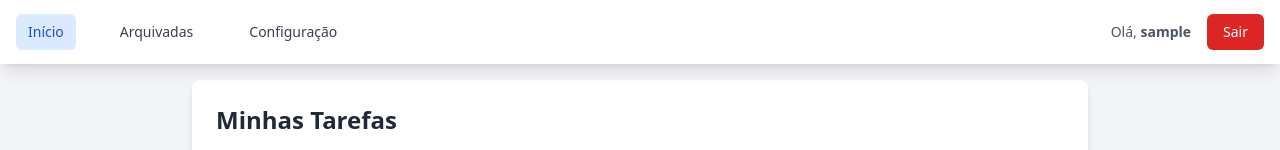
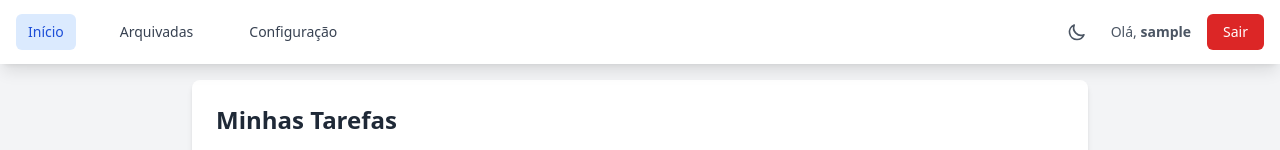
Before and after one commit to bladellano/todo-list-with-pinia, a Vue app in the folder frontend/: page / in a window 1280 px wide. Shown: the top 150 px of the page. Built offline with nearby package versions, Linux system fonts and the light colour scheme; no server answers; sample sign-in values are in the browser's storage.

Commit message:
Adiciona suporte ao modo escuro, incluindo alterações de estilo e implementação de alternância de tema na interface do usuário.

```diff
--- a/frontend/src/components/AppLayout.vue
+++ b/frontend/src/components/AppLayout.vue
@@ -1,14 +1,14 @@
 <template>
-  <div class="min-h-screen bg-gray-100">
+  <div class="min-h-screen bg-gray-100 dark:bg-gray-900 transition-colors">
     <!-- Navbar fixo no topo -->
-    <nav class="fixed top-0 left-0 right-0 bg-white shadow-lg z-50">
+    <nav class="fixed top-0 left-0 right-0 bg-white dark:bg-gray-800 shadow-lg z-50 transition-colors">
       <div class="container mx-auto px-3 md:px-4">
         <div class="flex justify-between items-center h-14 md:h-16">
           <div class="flex space-x-3 md:space-x-8">
             <router-link
               to="/"
               class="flex items-center px-2 md:px-3 py-2 rounded-md text-xs md:text-sm font-medium transition"
-              :class="isActive('/') ? 'bg-blue-100 text-blue-700' : 'text-gray-700 hover:bg-gray-100'"
+              :class="isActive('/') ? 'bg-blue-100 dark:bg-blue-900 text-blue-700 dark:text-blue-300' : 'text-gray-700 dark:text-gray-300 hover:bg-gray-100 dark:hover:bg-gray-700'"
             >
               Início
             </router-link>
@@ -16,7 +16,7 @@
             <router-link
               to="/archived"
               class="flex items-center px-2 md:px-3 py-2 rounded-md text-xs md:text-sm font-medium transition"
-              :class="isActive('/archived') ? 'bg-blue-100 text-blue-700' : 'text-gray-700 hover:bg-gray-100'"
+              :class="isActive('/archived') ? 'bg-blue-100 dark:bg-blue-900 text-blue-700 dark:text-blue-300' : 'text-gray-700 dark:text-gray-300 hover:bg-gray-100 dark:hover:bg-gray-700'"
             >
               Arquivadas
             </router-link>
@@ -24,19 +24,35 @@
             <router-link
               to="/tags"
               class="flex items-center px-2 md:px-3 py-2 rounded-md text-xs md:text-sm font-medium transition"
-              :class="isActive('/tags') ? 'bg-blue-100 text-blue-700' : 'text-gray-700 hover:bg-gray-100'"
+              :class="isActive('/tags') ? 'bg-blue-100 dark:bg-blue-900 text-blue-700 dark:text-blue-300' : 'text-gray-700 dark:text-gray-300 hover:bg-gray-100 dark:hover:bg-gray-700'"
             >
               Configuração
             </router-link>
           </div>
 
           <div class="flex items-center space-x-2 md:space-x-4">
-            <span class="text-xs md:text-sm text-gray-600 hidden sm:inline">
+            <!-- Botão de toggle de tema -->
+            <button
+              @click="themeStore.toggleTheme()"
+              class="p-2 rounded-md text-gray-600 dark:text-gray-300 hover:bg-gray-100 dark:hover:bg-gray-700 transition"
+              :title="themeStore.currentTheme === 'dark' ? 'Mudar para modo claro' : 'Mudar para modo escuro'"
+            >
+              <!-- Ícone Sol (Light mode) -->
+              <svg v-if="themeStore.currentTheme === 'dark'" class="w-5 h-5" fill="none" stroke="currentColor" viewBox="0 0 24 24">
+                <path stroke-linecap="round" stroke-linejoin="round" stroke-width="2" d="M12 3v1m0 16v1m9-9h-1M4 12H3m15.364 6.364l-.707-.707M6.343 6.343l-.707-.707m12.728 0l-.707.707M6.343 17.657l-.707.707M16 12a4 4 0 11-8 0 4 4 0 018 0z"></path>
+              </svg>
+              <!-- Ícone Lua (Dark mode) -->
+              <svg v-else class="w-5 h-5" fill="none" stroke="currentColor" viewBox="0 0 24 24">
+                <path stroke-linecap="round" stroke-linejoin="round" stroke-width="2" d="M20.354 15.354A9 9 0 018.646 3.646 9.003 9.003 0 0012 21a9.003 9.003 0 008.354-5.646z"></path>
+              </svg>
+            </button>
+
+            <span class="text-xs md:text-sm text-gray-600 dark:text-gray-300 hidden sm:inline">
               Olá, <span class="font-semibold">{{ authStore.user?.username }}</span>
             </span>
             <button
               @click="handleLogout"
-              class="px-2 md:px-4 py-1.5 md:py-2 text-xs md:text-sm font-medium text-white bg-red-600 rounded-md hover:bg-red-700 transition"
+              class="px-2 md:px-4 py-1.5 md:py-2 text-xs md:text-sm font-medium text-white bg-red-600 dark:bg-red-700 rounded-md hover:bg-red-700 dark:hover:bg-red-800 transition"
             >
               Sair
             </button>
@@ -53,12 +69,20 @@
 </template>
 
 <script setup>
+import { onMounted } from 'vue'
 import { useRouter, useRoute } from 'vue-router'
 import { useAuthStore } from '../stores/auth'
+import { useThemeStore } from '../stores/theme'
 
 const router = useRouter()
 const route = useRoute()
 const authStore = useAuthStore()
+const themeStore = useThemeStore()
+
+// Inicializar tema ao montar o componente
+onMounted(() => {
+  themeStore.initTheme()
+})
 
 function isActive(path) {
   return route.path === path
--- a/frontend/src/components/TodoItem.vue
+++ b/frontend/src/components/TodoItem.vue
@@ -1,16 +1,16 @@
 <template>
   <div
-    class="bg-white border border-gray-200 rounded-lg p-3 md:p-4 hover:shadow-md transition"
+    class="bg-white dark:bg-gray-800 border border-gray-200 dark:border-gray-700 rounded-lg p-3 md:p-4 hover:shadow-md transition-all"
     :class="{
       'opacity-60': todo.done,
-      'ring-2 ring-blue-500': selected,
-      'border-yellow-400 border-2': todo.pinned
+      'ring-2 ring-blue-500 dark:ring-blue-400': selected,
+      'border-yellow-400 dark:border-yellow-500 border-2': todo.pinned
     }"
   >
     <div class="flex items-start space-x-2 md:space-x-3">
       <!-- Drag handle -->
       <div class="drag-handle cursor-move pt-1 flex-shrink-0 hidden md:block">
-        <svg class="w-5 h-5 text-gray-400" fill="currentColor" viewBox="0 0 20 20">
+        <svg class="w-5 h-5 text-gray-400 dark:text-gray-500" fill="currentColor" viewBox="0 0 20 20">
           <path d="M10 6a2 2 0 110-4 2 2 0 010 4zM10 12a2 2 0 110-4 2 2 0 010 4zM10 18a2 2 0 110-4 2 2 0 010 4z"></path>
         </svg>
       </div>
@@ -101,7 +101,7 @@
             <h3
               v-if="!isEditingTitle"
               @dblclick="startEditingTitle"
-              class="font-semibold text-gray-800 text-sm md:text-base break-words cursor-text"
+              class="font-semibold text-gray-800 dark:text-gray-100 text-sm md:text-base break-words cursor-text"
               :class="{ 'line-through': todo.done }"
               title="Clique duas vezes para editar"
             >
@@ -114,7 +114,7 @@
               @blur="saveTitle"
               @keyup.enter="saveTitle"
               @keyup.esc="cancelEdit"
-              class="w-full px-2 py-1 text-sm md:text-base font-semibold border-2 border-blue-500 rounded focus:outline-none focus:ring-2 focus:ring-blue-500"
+              class="w-full px-2 py-1 text-sm md:text-base font-semibold border-2 border-blue-500 dark:border-blue-400 rounded focus:outline-none focus:ring-2 focus:ring-blue-500 dark:focus:ring-blue-400 bg-white dark:bg-gray-700 text-gray-900 dark:text-gray-100"
               autofocus
             />
           </div>
@@ -133,7 +133,7 @@
 
         <p
           v-if="todo.description"
-          class="text-xs md:text-sm text-gray-600 mt-1 break-words"
+          class="text-xs md:text-sm text-gray-600 dark:text-gray-400 mt-1 break-words"
           :class="{ 'line-through': todo.done }"
         >
           {{ todo.description }}
--- /dev/null
+++ b/frontend/src/stores/theme.js
@@ -0,0 +1,57 @@
+import { ref, watch } from 'vue'
+import { defineStore } from 'pinia'
+
+export const useThemeStore = defineStore('theme', () => {
+  // Estado: 'light' ou 'dark'
+  const currentTheme = ref('light')
+
+  // Inicializar tema do localStorage ou preferência do sistema
+  function initTheme() {
+    const savedTheme = localStorage.getItem('theme')
+
+    if (savedTheme) {
+      currentTheme.value = savedTheme
+    } else {
+      // Detectar preferência do sistema
+      const prefersDark = window.matchMedia('(prefers-color-scheme: dark)').matches
+      currentTheme.value = prefersDark ? 'dark' : 'light'
+    }
+
+    applyTheme()
+  }
+
+  // Aplicar tema ao documento
+  function applyTheme() {
+    if (currentTheme.value === 'dark') {
+      document.documentElement.classList.add('dark')
+    } else {
+      document.documentElement.classList.remove('dark')
+    }
+  }
+
+  // Alternar tema
+  function toggleTheme() {
+    currentTheme.value = currentTheme.value === 'light' ? 'dark' : 'light'
+    applyTheme()
+  }
+
+  // Definir tema específico
+  function setTheme(theme) {
+    if (theme === 'light' || theme === 'dark') {
+      currentTheme.value = theme
+      applyTheme()
+    }
+  }
+
+  // Observar mudanças e salvar no localStorage
+  watch(currentTheme, (newTheme) => {
+    localStorage.setItem('theme', newTheme)
+  })
+
+  return {
+    currentTheme,
+    initTheme,
+    toggleTheme,
+    setTheme
+  }
+})
--- a/frontend/tailwind.config.js
+++ b/frontend/tailwind.config.js
@@ -4,6 +4,7 @@ export default {
     "./index.html",
     "./src/**/*.{vue,js,ts,jsx,tsx}",
   ],
+  darkMode: 'class', // Habilita dark mode via classe 'dark' no HTML
   theme: {
     extend: {},
   },
```
Also changed, not shown: frontend/src/views/HomeView.vue (+10 -10 lines).
